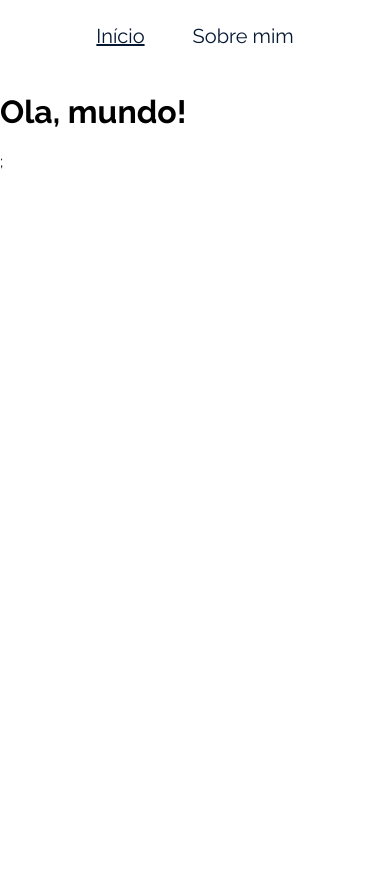
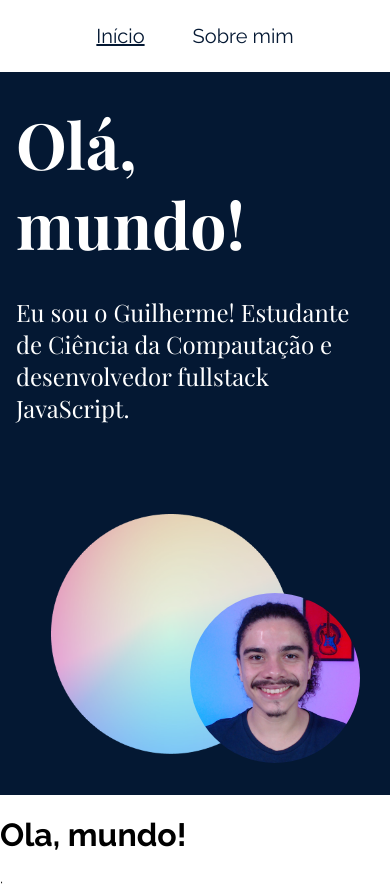
Before and after one commit to guitotti/ola-mundo, a React (Vite) app: page / in a window 390 px wide. Shown: the top 888 px of the page. Before the commit the page ends 844 px from the top, so only its background shows below. Built offline with nearby package versions, Linux system fonts and the light colour scheme; a web font is replaced by a local one.

Commit message:
feat: create banner component

```diff
--- /dev/null
+++ b/src/components/Banner/Banner.module.css
@@ -0,0 +1,105 @@
+.banner {
+  padding: 3rem 7.5rem 6.25rem;
+  background-color: var(--azul-escuro);
+  color: var(--branco);
+  display: grid;
+  grid-template-columns: 1fr 1fr;
+}
+
+.titulo {
+  font-family: var(--fonte-secundaria);
+  font-size: 4rem;
+  margin-top: 4.875rem;
+  margin-bottom: 2rem;
+}
+
+.paragrafo {
+  font-family: var(--fonte-secundaria);
+  font-size: 1.5rem;
+  line-height: 2rem;
+  margin-bottom: 2rem;
+}
+
+.imagens {
+  position: relative;
+  height: 406px;
+}
+
+.imagens > .minhaFoto {
+  position: absolute;
+  right: 0;
+  bottom: 0;
+  width: 18vw;
+  border-radius: 50%;
+}
+
+.imagens > .circuloColorido {
+  position: absolute;
+  right: 7vw;
+  bottom: 2.2vw;
+  width: 25vw;
+}
+
+@media (max-width: 1100px) {
+  .banner {
+    padding: 3.5rem 1.5rem;
+  }
+
+  .titulo {
+    margin-top: 0;
+    margin-bottom: 1.5rem;
+  }
+
+  .paragrafo {
+    margin-bottom: 1.5rem;
+  }
+
+  .imagens {
+    height: 338px;
+  }
+
+  .imagens > .minhaFoto {
+    width: 25vw;
+  }
+
+  .imagens > .circuloColorido {
+    right: 10vw;
+    width: 35vw;
+  }
+}
+
+@media (max-width: 744px) {
+  .banner {
+    padding: 2rem 1rem;
+    display: block;
+  }
+
+  .titulo {
+    margin-bottom: 2rem;
+  }
+
+  .paragrafo {
+    margin-bottom: 2rem;
+  }
+
+  .imagens {
+    height: 307px;
+  }
+
+  .imagens > .minhaFoto,
+  .imagens > .circuloColorido {
+    left: 0;
+    right: 0;
+    margin: 0 auto;
+  }
+
+  .imagens > .minhaFoto {
+    width: 170px;
+    transform: translate(5rem, 0px);
+  }
+
+  .imagens > .circuloColorido {
+    width: 240px;
+    transform: translate(-1.5rem, 0px);
+  }
+}
--- /dev/null
+++ b/src/components/Banner/index.jsx
@@ -0,0 +1,23 @@
+import styles from "./Banner.module.css";
+import circuloColorido from "../../assets/circulo_colorido.png";
+import minhaFoto from "../../assets/minha_foto.png"
+
+const Banner = () => {
+  return (
+    <div className={styles.banner}>
+      <div>
+        <h1 className={styles.titulo}>Olá, mundo!</h1>
+        <p className={styles.paragrafo}>
+          Eu sou o Guilherme! Estudante de Ciência da Compautação e
+          desenvolvedor fullstack JavaScript.
+        </p>
+      </div>
+      <div className={styles.imagens}>
+        <img className={styles.circuloColorido} src={circuloColorido} alt="" />
+        <img className={styles.minhaFoto} src={minhaFoto} />
+      </div>
+    </div>
+  );
+};
+
+export default Banner;
--- a/src/pages/Inicio/index.jsx
+++ b/src/pages/Inicio/index.jsx
@@ -1,8 +1,11 @@
+import Banner from "../../components/Banner";
+
 const Inicio = () => {
   return (
-    <div>
+    <main>
+      <Banner />
       <h1>Ola, mundo!</h1>;
-    </div>
+    </main>
   );
 };
 
```
